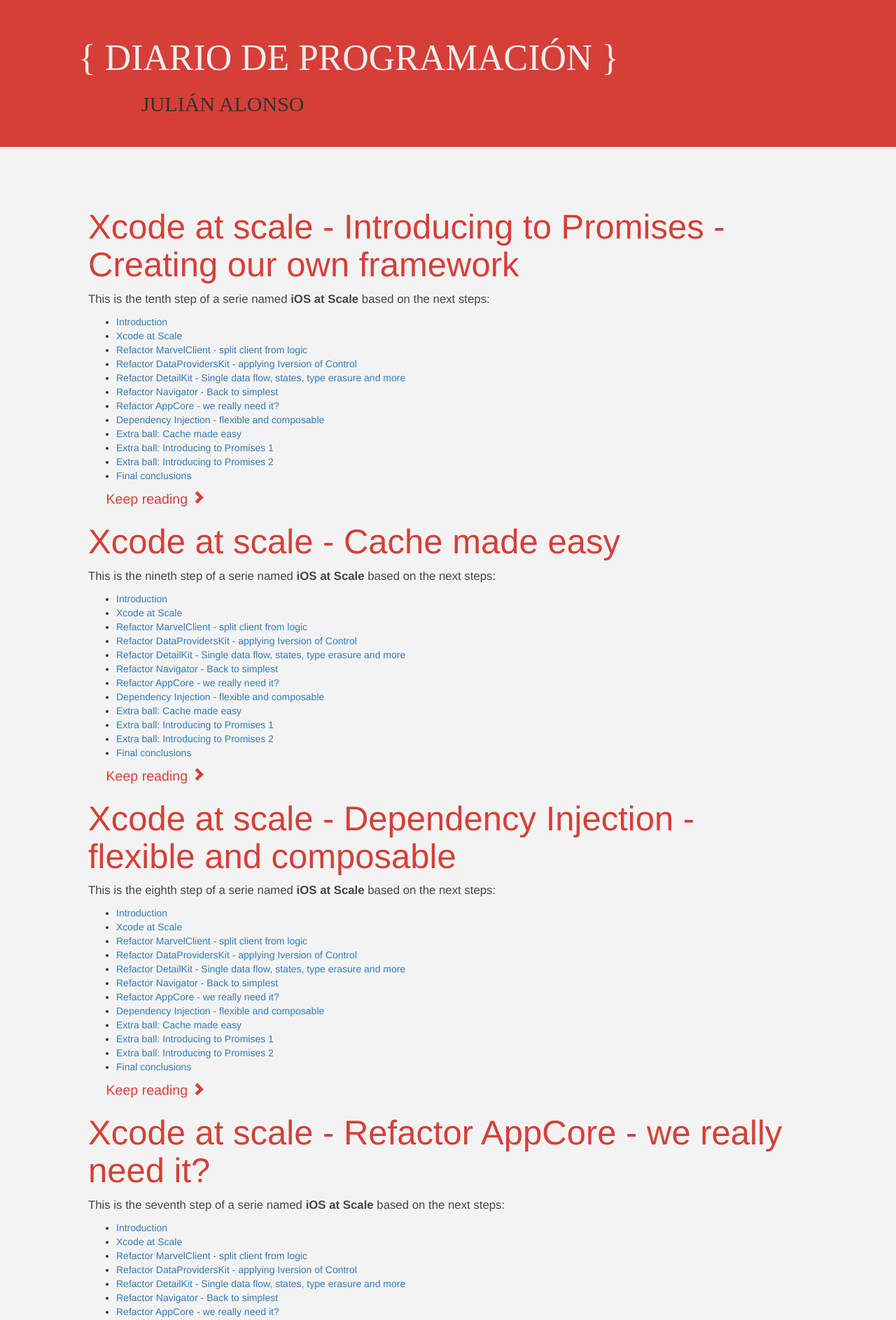
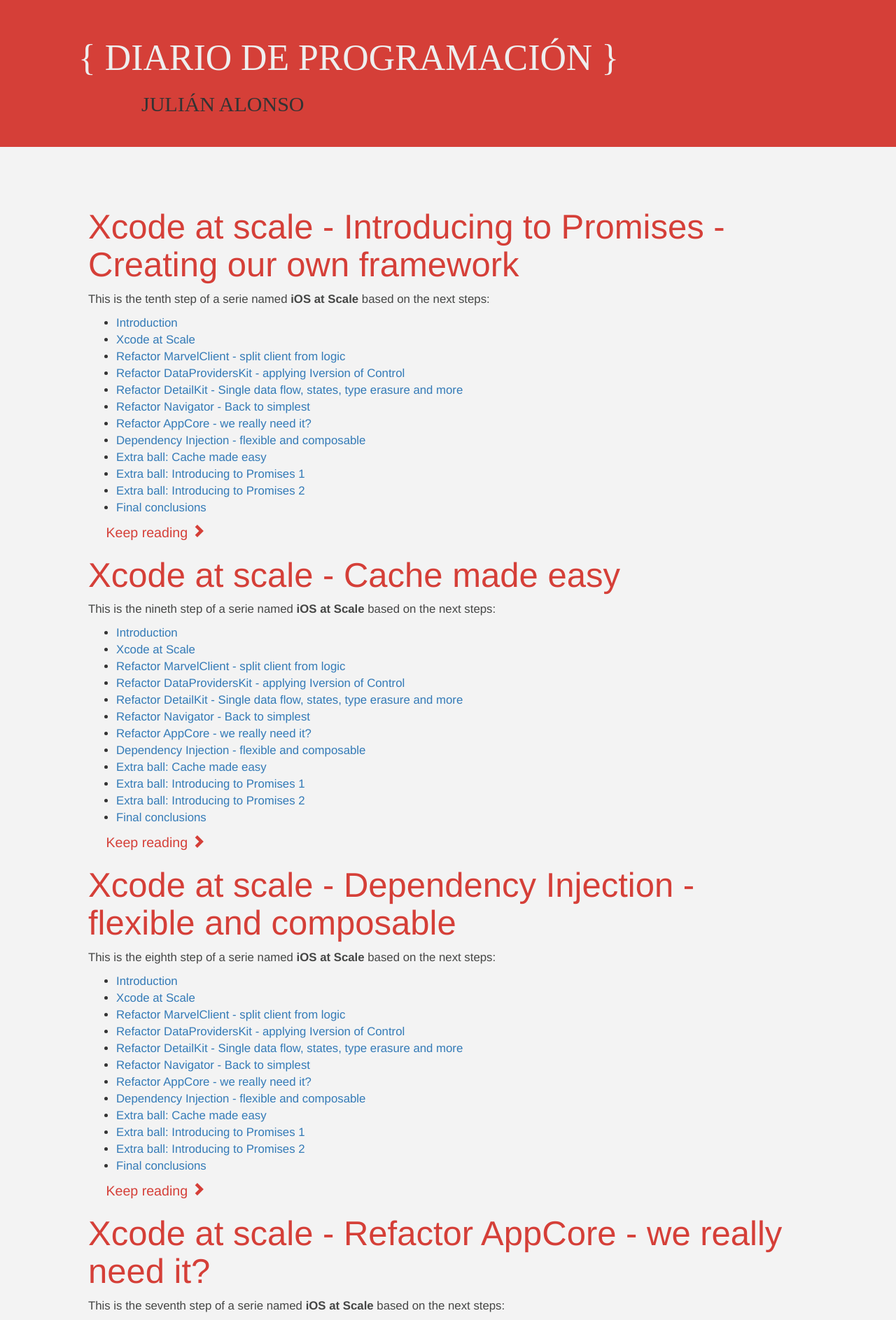
Before and after one commit to JulianAlonso/JulianAlonso.github.io, a Jekyll site: the page built from index.html, in a window 1280 px wide. Shown: the top 1887 px of the page at 70% size. Built offline with Jekyll 4.4.1, drawn with Linux system fonts in a browser that asks for light colours; nearby versions of some CDN libraries; some web fonts are replaced; the list of posts is cut into pages by our own code.

Commit message:
li - updated style

```diff
--- a/css/style.css
+++ b/css/style.css
@@ -65,6 +65,10 @@ header h1 {
     font-family: "Source Sans Pro";
     color: #EEE;
     font-size: 2.4em;
+}
+
+li {
+    font-size: 1.2em;
 }
 
 a.noeffect:link {
```
